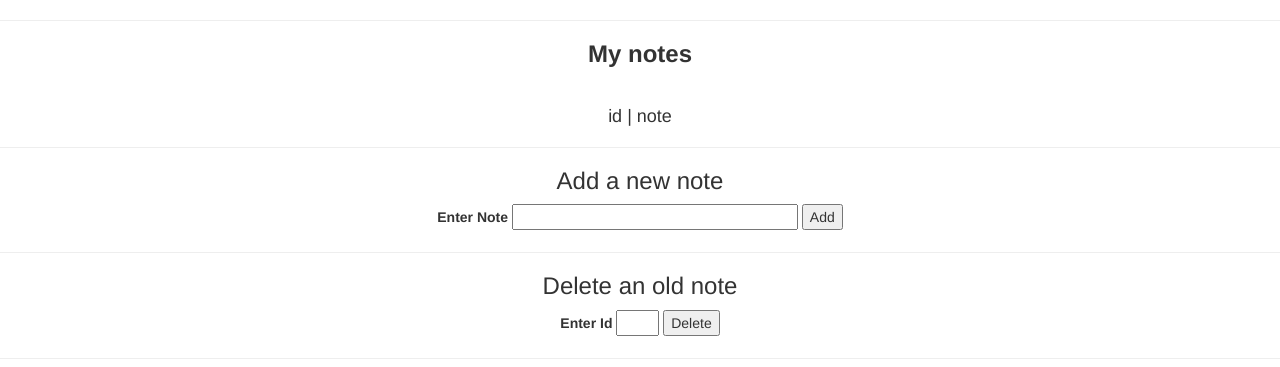
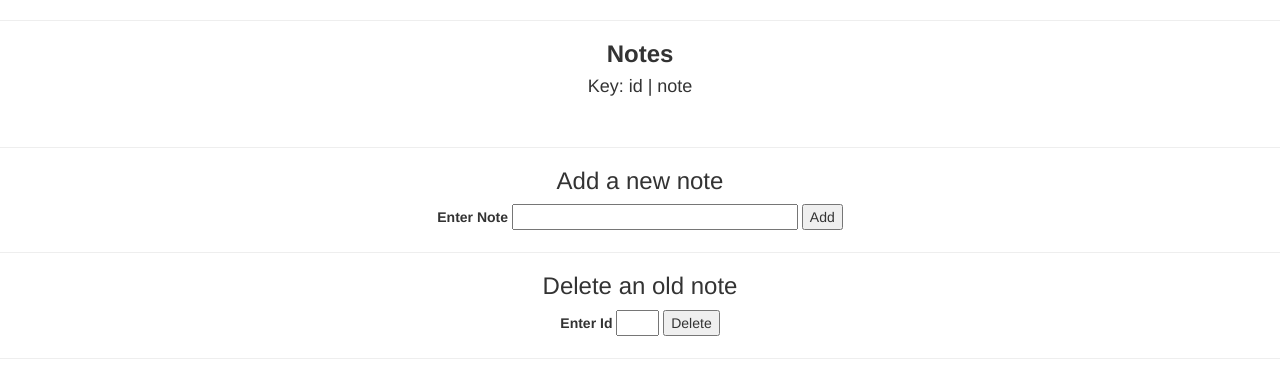
Before and after one commit to YamagutiSenior/clone_simple_notes, a Flask app: template notes/templates/index.html in a window 1280 px wide. Shown: the part 91-458 px from the top of the page. Run offline with Flask 2, Linux system fonts and the light colour scheme; the template is opened without the code that fills it: values that come from a table or form of the project are taken from there, others are empty; some libraries are stand-ins or nearby versions.

Commit message:
More template cleanup

```diff
--- a/notes/templates/index.html
+++ b/notes/templates/index.html
@@ -28,7 +28,6 @@
             }
             notelist {
                 text-align: left;
-                display: inline-block;
             }
         </style>
     </head>
@@ -51,11 +50,10 @@
 
             <hr>
 
-            <h3><b>My notes</b></h3>
+            <h3><b>Notes</b></h3>
 
+            <h4>Key: id | note</h4>
             <br>
-
-            <h4>id | note</h4>
             {% for note in notes %}
             <notelist>
                 <div><p><b>{{ note }}</b></p></div>
```
Also changed, not shown: notes/templates/admin.html (+5 -3 lines).
